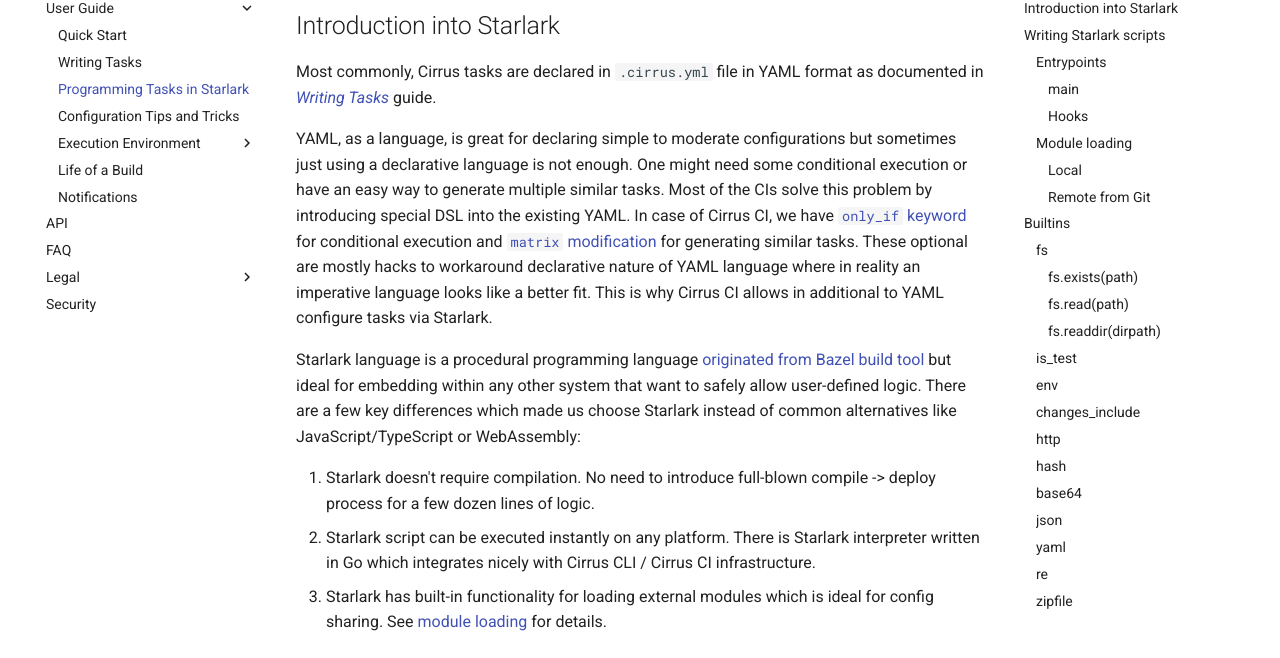
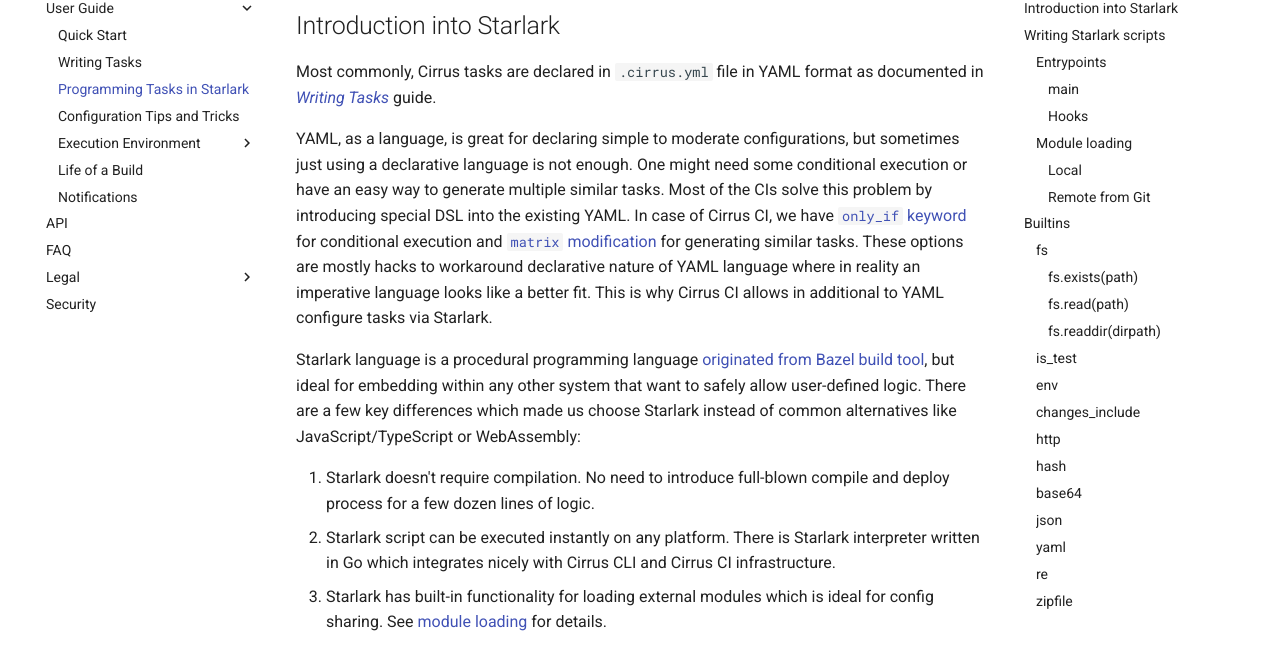
Before and after one commit to cirruslabs/cirrus-ci-docs, an MkDocs documentation site: the page built from docs/guide/programming-tasks.md, in a window 1280 px wide and 1400 px high. Shown: the part 178-836 px from the top of the window. Built offline with MkDocs 1.6.1 and Material for MkDocs 9.7.7, drawn with Linux system fonts in a browser that asks for light colours; comment, search, counter and statistics services are not loaded; some of the changed text lies outside the part shown.

Commit message:
Apply suggestions from code review
Co-authored-by: Nikolay Edigaryev <edigaryev@gmail.com>

````diff
--- a/docs/guide/programming-tasks.md
+++ b/docs/guide/programming-tasks.md
@@ -2,19 +2,19 @@
 
 Most commonly, Cirrus tasks are declared in `.cirrus.yml` file in YAML format as documented in [*Writing Tasks*](writing-tasks.md) guide.
 
-YAML, as a language, is great for declaring simple to moderate configurations but sometimes just using a declarative language is not enough.
+YAML, as a language, is great for declaring simple to moderate configurations, but sometimes just using a declarative language is not enough.
 One might need some conditional execution or have an easy way to generate multiple similar tasks. Most of the CIs solve this problem
 by introducing special DSL into the existing YAML. In case of Cirrus CI, we have [`only_if` keyword](writing-tasks.md#conditional-task-execution)
 for conditional execution and [`matrix` modification](writing-tasks.md#matrix-modification) for generating similar tasks.
-These optional are mostly hacks to workaround declarative nature of YAML language where in reality an imperative language
+These options are mostly hacks to workaround declarative nature of YAML language where in reality an imperative language
 looks like a better fit. This is why Cirrus CI allows in additional to YAML configure tasks via Starlark.
 
-Starlark language is a procedural programming language [originated from Bazel build tool](https://docs.bazel.build/versions/master/skylark/language.html)
+Starlark language is a procedural programming language [originated from Bazel build tool](https://docs.bazel.build/versions/master/skylark/language.html),
 but ideal for embedding within any other system that want to safely allow user-defined logic. There are a few key differences which made us
 choose Starlark instead of common alternatives like JavaScript/TypeScript or WebAssembly:
 
-1. Starlark doesn't require compilation. No need to introduce full-blown compile -> deploy process for a few dozen lines of logic.
-2. Starlark script can be executed instantly on any platform. There is Starlark interpreter written in Go which integrates nicely with Cirrus CLI / Cirrus CI infrastructure.
+1. Starlark doesn't require compilation. No need to introduce full-blown compile and deploy process for a few dozen lines of logic.
+2. Starlark script can be executed instantly on any platform. There is Starlark interpreter written in Go which integrates nicely with Cirrus CLI and Cirrus CI infrastructure.
 3. Starlark has built-in functionality for loading external modules which is ideal for config sharing. See [module loading](#module-loading) for details.
 
 ## Writing Starlark scripts
@@ -47,7 +47,7 @@ Then the generated YAML is appended to `.cirrus.yml` (if any) before passing the
 With Starlark, it's possible to generate parts of the configuration dynamically based on some external conditions: by [making an HTTP request](#http) to check the previous build status
 or by [parsing files inside the repository](#fs) to pick up some common settings (for example, parse `package.json` to see if it contains `lint` script and generate a linting task).
 
-Even more importantly: with the [module loading](#module-loading) you can re-use other people's code to avoid wasting time on things written from scratch.
+And with the [module loading](#module-loading), you can re-use other people's code to avoid wasting time on things written from scratch.
 For example, there are official [task helpers](https://github.com/cirrus-modules/helpers) available that reduce the boilerplate when generating tasks:
 
 ```python
@@ -100,7 +100,7 @@ def on_task_failed(ctx):
 
 Module loading is done through the Starlark's [`load()`](https://github.com/bazelbuild/starlark/blob/master/spec.md#load-statements) statement.
 
-Besides, the ability to load [builtins](#builtins) with it, Cirrus can load other `.star` files from local and remote locations to facilitate code re-use.
+Besides the ability to load [builtins](#builtins) with it, Cirrus can load other `.star` files from local and remote locations to facilitate code re-use.
 
 #### Local
 
@@ -203,7 +203,7 @@ def main(ctx):
 
 It takes at least one [`string`](https://github.com/bazelbuild/starlark/blob/master/spec.md#strings) with a pattern and returns a [`bool`](https://github.com/bazelbuild/starlark/blob/master/spec.md#booleans) that represents whether any of the specified patterns matched any of the affected files in the running context.
 
-Currently, supported contexts:
+Currently supported contexts:
 
 * [`main()` entrypoint](#build-generation)
 
````
